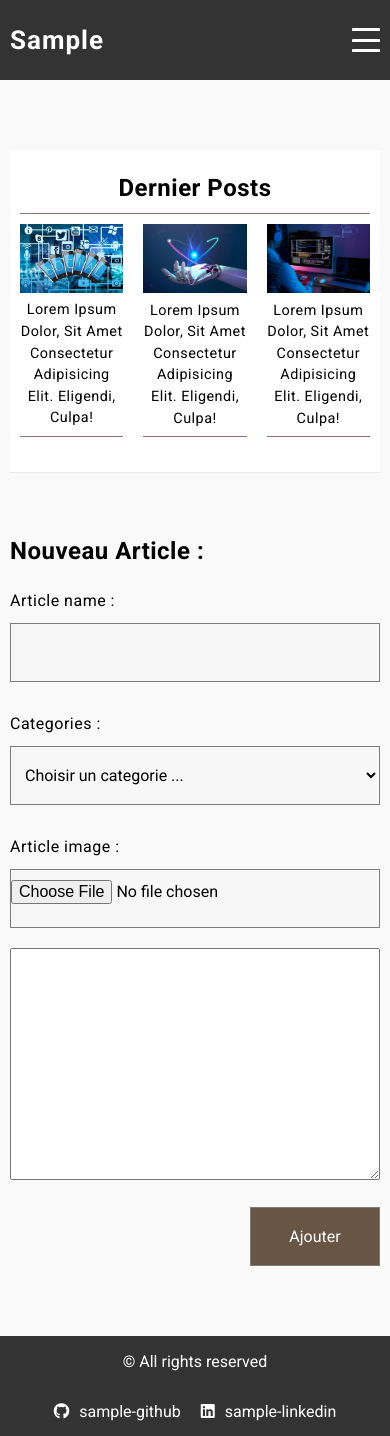
After one commit to wahil09/blog, a PHP site: page /users/new_post.php in a window 390 px wide. The commit adds this page. Run offline with PHP 8.4, Linux system fonts and the light colour scheme; the visitor is signed in with stand-in values (Sample User, id 1).

Commit message:
Ajouter la page 'new-post.php' et mettre en commentaire le javascript code a cause de ne peux pas afficher le menu artciles sur les smartphones

```diff
--- a/assets/css/style.css
+++ b/assets/css/style.css
@@ -1010,6 +1010,67 @@ main .contact .container .content .info .phone span {
     color: white;
     border: none;
 }
+/* ------------------- End Style Categories page --------------------- */
 
 
-/* ------------------- End Style Categories page --------------------- */
+/* ------------------- Start Style new-post page --------------------- */
+.post-categorie .content .container .new-post {
+    grid-area: content;
+}
+
+.post-categorie .content .container .new-post .form-new-post {
+    align-items: flex-start;
+    gap: 20px;
+}
+
+.post-categorie .content .container .new-post h2 {
+    margin-bottom: 10px;
+}
+
+.post-categorie .content .container .new-post .form-new-post label {
+    display: block;
+    margin: 10px 0;
+}
+
+.post-categorie .content .container .new-post .form-new-post .inp-box {
+    width: 100%;
+}
+
+:is(.form-new-post .inp-box) :is(input, select) {
+    height: clamp(40px, 7vh, 60px);
+    width: 100%;
+    outline: none;
+    border: 1px solid #7e7b7b;
+    background-color: #F7F7F7;
+    padding: 10px 20px;
+    font-size: clamp(1em, 2.5vw, 1em);
+}
+
+.post-categorie .content .container .new-post .form-new-post .inp-box input[type="file"] {
+    padding: 10px 0;
+}
+
+.post-categorie .content .container .new-post .form-new-post .inp-box select {
+    padding: 0 10px;
+}
+
+.post-categorie .content .container .new-post .form-new-post .inp-box input[type="submit"] {
+    padding: 0;
+    width: 130px;
+    float: right;
+    color: white;
+    background-color: var(--bg-sidebar);
+    cursor: pointer;
+}
+.post-categorie .content .container .new-post .form-new-post .inp-box input[type="submit"]:hover {
+    background-color: var(--bg-sidebar2);
+}
+
+.post-categorie .content .container .new-post .form-new-post .inp-box textarea {
+    outline: none;
+    padding: 20px;
+    width: 100%;
+    font-size: clamp(1em, 2.5vw, 1.1em);
+/* ------------------- End Style new-post page --------------------- */
+}
+/* ------------------- End Style new-post page --------------------- */
--- a/assets/js/script.js
+++ b/assets/js/script.js
@@ -11,14 +11,14 @@ barsBtn.addEventListener('click', function() {
 })
 
 /* ----- mettre le menu en display none quand en click sur un lien (li) ----- */
-menuPhone.addEventListener("click", function(e) {
-    menuPhone.classList.remove("afficher");
-})
+// menuPhone.addEventListener("click", function(e) {
+//     menuPhone.classList.remove("afficher");
+// })
 
-body.addEventListener("click", function(e) {
-    if((menuPhone.classList.value).split(" ").includes('afficher')) {
-        if(e.target.parentElement.id != "menuPhoneBox" && e.target.parentElement.parentElement.id != "menuPhoneBox" ) {
-            menuPhone.classList.remove("afficher");
-        }
-    }
-})
+// body.addEventListener("click", function(e) {
+//     if((menuPhone.classList.value).split(" ").includes('afficher')) {
+//         if(e.target.parentElement.id != "menuPhoneBox" && e.target.parentElement.parentElement.id != "menuPhoneBox" ) {
+//             menuPhone.classList.remove("afficher");
+//         }
+//     }
+// })
--- a/users/header.php
+++ b/users/header.php
@@ -11,7 +11,7 @@
                 <li><a href="contact.php">Contact</a></li>
                 <li class="li-article"><span>Articles</span>
                     <ul class="last-ul">
-                        <li class="last-li"><a href="#">New Article</a></li>
+                        <li class="last-li"><a href="new_post.php">new post</a></li>
                         <li class="last-li"><a href="#">All Articles</a></li>
                     </ul>
                 </li>
@@ -31,7 +31,7 @@
                 <li><a href="contact.php">Contact</a></li>
                 <li class="li-article"><span>Articles</span>
                     <ul class="last-ul">
-                        <li class="last-li"><a href="#">New Article</a></li>
+                        <li class="last-li"><a href="new_post.php">new post</a></li>
                         <li class="last-li"><a href="#">All Articles</a></li>
                     </ul>
                 </li>
--- /dev/null
+++ b/users/new_post.php
@@ -0,0 +1,79 @@
+<?php
+    session_start();
+    include "../model.php";
+    $conn = new ModelCategories();
+    if(!isset($_SESSION["user"])) {
+        header("location: ../index.php");
+    }
+
+    if(isset($_GET["logout"])) {
+        session_destroy();
+        header("location: ../index.php");
+    }
+
+?>
+<!DOCTYPE html>
+<html lang="fr-FR">
+    <?php include "head.php" ?>
+<body id="body" class="post-categorie">
+    <?php include "header.php" ?>
+    <main class="content">
+            <div class="container">
+                <section class='new-post'>
+                    <h2>Nouveau Article :</h2>
+                    <form method="post" class="flex-c form-new-post">
+                        <div class="inp-box">
+                            <label for="title">Article name : </label>
+                            <input type="text" name="title" id="title">
+                        </div>
+                        <div class="inp-box">
+                            <label for="Categories">Categories : </label>
+                            <select name="Categories" id="Categories">
+                                <option value="">Choisir un categorie ...</option>
+                                <option value="bloger">Bloger</option>
+                            </select>
+                        </div>
+                        <div class="inp-box">
+                            <label for="image">Article image : </label>
+                            <input type="file" name="image" id="image">
+                        </div>
+                        <div class="inp-box">
+                            <textarea name="post-text" id="post-text" cols="90" rows="10"></textarea>
+                        </div>
+                        <div class="inp-box">
+                            <input type="submit" value="Ajouter">
+                        </div>
+                    </form>
+                </section>
+
+                <div class="sidebar">
+                    <div class="row last-posts flex-c">
+                        <h2>dernier posts</h2>
+                        <ul class="flex-c">
+                            <li class="last-post">
+                                <a href="#" class="last-post">
+                                    <span class="img-last-post"><img src="assets/img/image-1.jpg" alt=""></span>
+                                    <span>Lorem ipsum dolor, sit amet consectetur adipisicing elit. Eligendi, culpa!</span>
+                                </a>
+                            </li>
+                            <li class="last-post">
+                                <a href="#" class="last-post">
+                                    <span class="img-last-post"><img src="assets/img/image-2.jpg" alt=""></span>
+                                    <span>Lorem ipsum dolor, sit amet consectetur adipisicing elit. Eligendi, culpa!</span>
+                                </a>
+                            </li>
+                            <li class="last-post">
+                                <a href="#" class="last-post">
+                                    <span class="img-last-post"><img src="assets/img/image-3.jpg" alt=""></span>
+                                    <span>Lorem ipsum dolor, sit amet consectetur adipisicing elit. Eligendi, culpa!</span>
+                                </a>
+                            </li>
+                        </ul>
+                    </div>
+                </div>
+            </div>
+        </main>
+    <?php include "footer.php" ?>
+    <script src="../assets/js/script.js"></script>
+</body>
+</html>
```
